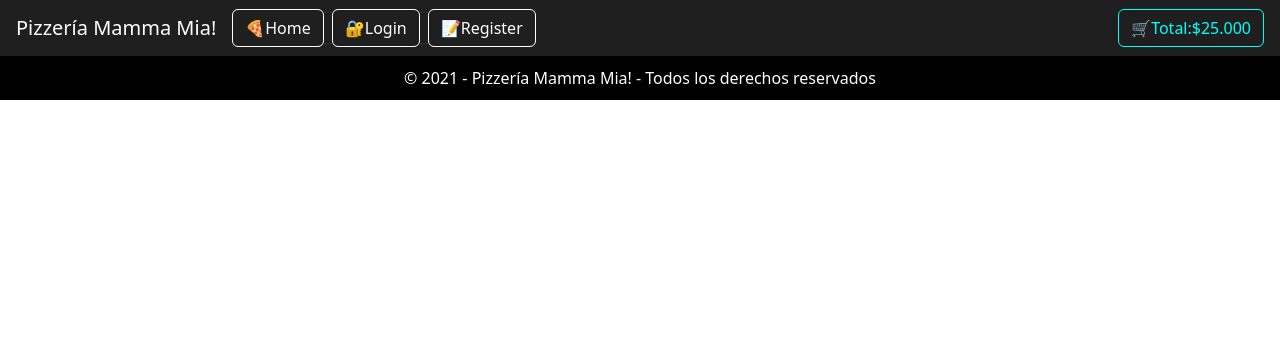
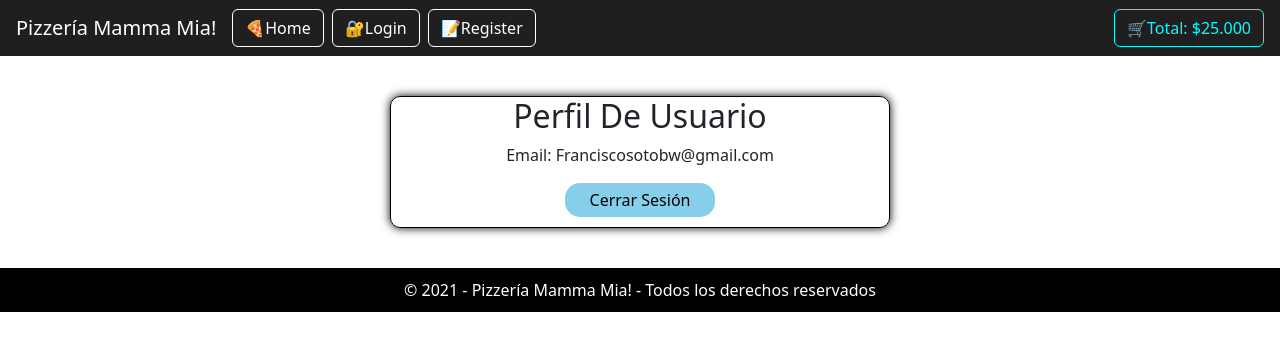
Before and after one commit to FranciBW/hito-1Pizzeria-Mamma-Mia, a React (Vite) app: page /profile in a window 1280 px wide. Shown: the top 350 px of the page. Built offline with nearby package versions, Linux system fonts and the light colour scheme; no server answers.

Commit message:
react-router implementado

```diff
--- a/package.json
+++ b/package.json
@@ -12,7 +12,8 @@
   "dependencies": {
     "bootstrap": "^5.3.6",
     "react": "^19.1.0",
-    "react-dom": "^19.1.0"
+    "react-dom": "^19.1.0",
+    "react-router-dom": "^7.6.3"
   },
   "devDependencies": {
     "@eslint/js": "^9.25.0",
--- a/src/App.jsx
+++ b/src/App.jsx
@@ -1,23 +1,30 @@
 import './App.css'
 import Navbar from './components/Navbar'
-import Home from './components/Home'
 import Footer from './components/Footer'
-import Register from './components/Register'
-import Login from './components/Login'
-import Cart from './components/Cart'
-import Pizza from './components/Pizza'
+import { Route, Routes } from 'react-router-dom'
+import HomePage from './views/HomePage'
+import RegisterPage from './views/RegisterPage'
+import LoginPage from './views/LoginPage'
+import CartPage from './views/CartPage'
+import PizzaPage from './views/PizzaPage'
+import ProfilePage from './views/ProfilePage'
+import NotFound from './views/NotFound'
 
 function App() {
 
   return (
     <>
-    <Navbar />
-    {/* <Home /> */}
-    {/* <Register/> */}
-    {/* <Login/> */}
-    {/* <Cart/> */}
-    <Pizza/>
-    <Footer />
+      <Navbar />
+      <Routes>
+        <Route path="/" element={<HomePage />} />
+        <Route path="/register" element={<RegisterPage />} />
+        <Route path="/login" element={<LoginPage />} />
+        <Route path="/cart" element={<CartPage />} />
+        <Route path="/pizza/p001" element={<PizzaPage />} />
+        <Route path="/profile" element={<ProfilePage />} />
+        <Route path="*" element={<NotFound />} />
+      </Routes>
+      <Footer />
     </>
   )
 }
--- a/src/components/Navbar.jsx
+++ b/src/components/Navbar.jsx
@@ -1,30 +1,43 @@
 import React from 'react'
+import { Link } from 'react-router-dom';
 
 const Navbar = () => {
   const total = 25000;
   const token = false;
   return (
     <nav className="navbar navbar-expand-lg px-3">
-      <a className="navbar-brand me-3" href="#">Pizzería Mamma Mia!</a>
+      <Link className="navbar-brand me-3" to="/">Pizzería Mamma Mia!</Link>
+
       <div className="d-flex">
-        <a href="#" className="btn btn-dark-custom me-2">
+        <Link to="/" className="btn btn-dark-custom me-2">
           <i className="bi bi-house-fill"></i> 🍕Home
-        </a>
+        </Link>
       </div>
-      {token ? (<a href="#" className="btn btn-dark-custom me-2">
-        <i className="bi bi-box-arrow-in-right"></i> 👤Profile
-      </a>) : (<a href="#" className="btn btn-dark-custom me-2">
-        <i className="bi bi-box-arrow-in-right"></i> 🔐Login
-      </a>)}
-      {token ? (<a href="#" className="btn btn-dark-custom me-2">
-        <i className="bi bi-pencil-square"></i> 🚪Logout
-      </a>) : (<a href="#" className="btn btn-dark-custom me-2">
-        <i className="bi bi-pencil-square"></i> 📝Register
-      </a>)}
+
+      {token ? (
+        <Link to="/profile" className="btn btn-dark-custom me-2">
+          <i className="bi bi-box-arrow-in-right"></i> 👤Profile
+        </Link>
+      ) : (
+        <Link to="/login" className="btn btn-dark-custom me-2">
+          <i className="bi bi-box-arrow-in-right"></i> 🔐Login
+        </Link>
+      )}
+
+      {token ? (
+        <button className="btn btn-dark-custom me-2">
+          <i className="bi bi-pencil-square"></i> 🚪Logout
+        </button>
+      ) : (
+        <Link to="/register" className="btn btn-dark-custom me-2">
+          <i className="bi bi-pencil-square"></i> 📝Register
+        </Link>
+      )}
+
       <div className="ms-auto">
-        <a href="#" className="btn btn-cart">
-          <i className="bi bi-cart-fill"></i> 🛒Total:${total.toLocaleString("es-CL")}
-        </a>
+        <Link to="/cart" className="btn btn-cart">
+          <i className="bi bi-cart-fill"></i> 🛒Total: ${total.toLocaleString("es-CL")}
+        </Link>
       </div>
     </nav>
   )
--- a/src/index.css
+++ b/src/index.css
@@ -67,6 +67,10 @@ button:focus-visible {
   }
 }
 */
+
+body{
+  margin: 0;
+}
 
 .navbar{
   background-color: #201f1f;
@@ -381,3 +385,27 @@ button:focus-visible {
 .pay-btn:hover {
   background-color: gray;
 }
+
+.profile-card{
+  max-width: 500px;
+  margin: 40px auto;
+  border: 1px solid black;
+  border-radius: 10px;
+  box-shadow: 0 0 10px rgba(0, 0, 0, 1);
+  text-align: center;
+}
+
+.profile-card button{
+  width: 30%;
+  margin: 10px auto;
+  padding: 5px;
+  background-color: skyblue;
+  border: none;
+  border-radius: 15px;
+  cursor: pointer;
+  display: block;
+}
+
+.profile-card button:hover{
+  background-color: aqua;
+}
--- a/src/main.jsx
+++ b/src/main.jsx
@@ -3,9 +3,12 @@ import { createRoot } from 'react-dom/client'
 import './index.css'
 import App from './App.jsx'
 import 'bootstrap/dist/css/bootstrap.min.css'
+import { BrowserRouter } from 'react-router-dom'
 
 createRoot(document.getElementById('root')).render(
   <StrictMode>
-    <App />
-  </StrictMode>,
+    <BrowserRouter>
+      <App />
+    </BrowserRouter>
+  </StrictMode>
 )
--- a/src/components/Cart.jsx
+++ b/src/views/CartPage.jsx
@@ -1,7 +1,7 @@
 import React, { useState } from 'react'
 import { pizzaCart } from '../data/pizzas'
 
-const Cart = () => {
+const CartPage = () => {
   const [cart, setCart] = useState(pizzaCart)
 
   const increase = (id) => {
@@ -55,4 +55,4 @@ const Cart = () => {
   )
 }
 
-export default Cart
+export default CartPage
--- a/src/components/Login.jsx
+++ b/src/views/LoginPage.jsx
@@ -1,6 +1,6 @@
 import React, { useState } from 'react'
 
-const Login = () => {
+const LoginPage = () => {
     const [email, setEmail] = useState("")
     const [password, setPassword] = useState("")
 
@@ -30,4 +30,4 @@ const Login = () => {
   )
 }
 
-export default Login
+export default LoginPage
--- /dev/null
+++ b/src/views/NotFound.jsx
@@ -0,0 +1,21 @@
+import React from 'react'
+import { Link } from 'react-router-dom'
+
+const NotFound = () => {
+  return (
+    <div className="d-flex flex-column justify-content-center align-items-center vh-100 text-center bg-light">
+      <h1 className="display-1 fw-bold text-danger">404</h1>
+      <p className="fs-3">
+        <span className="text-danger">¡Ups!</span> Página no encontrada.
+      </p>
+      <p className="lead">
+        La página que estás buscando no existe o fue movida.
+      </p>
+      <Link to="/" className="btn btn-dark mt-3">
+        <i className="bi bi-arrow-left-circle-fill"></i> Volver al inicio
+      </Link>
+    </div>
+  )
+}
+
+export default NotFound
--- a/src/components/Pizza.jsx
+++ b/src/views/PizzaPage.jsx
@@ -1,6 +1,6 @@
 import { useEffect, useState } from "react"
 
-const Pizza = () => {
+const PizzaPage = () => {
   const [pizza, setPizza] = useState("")
 
   useEffect(() => {
@@ -35,4 +35,4 @@ const Pizza = () => {
   )
 }
 
-export default Pizza
+export default PizzaPage
--- /dev/null
+++ b/src/views/ProfilePage.jsx
@@ -0,0 +1,13 @@
+import React from 'react'
+
+const ProfilePage = () => {
+  return (
+    <div className='profile-card'>
+        <h2>Perfil De Usuario</h2>
+        <p>Email: Franciscosotobw@gmail.com</p>
+        <button>Cerrar Sesión</button>
+    </div>
+  )
+}
+
+export default ProfilePage
--- a/src/components/Register.jsx
+++ b/src/views/RegisterPage.jsx
@@ -1,6 +1,6 @@
 import { useState } from 'react'
 
-const Register = () => {
+const RegisterPage = () => {
     const [email, setEmail] = useState("")
     const [password, setPassword] = useState("")
     const [confirmPassword, setConfirmPassword] = useState("")
@@ -36,4 +36,4 @@ const Register = () => {
     )
 }
 
-export default Register
+export default RegisterPage
```
Also changed, not shown: src/views/HomePage.jsx (renamed from src/components/Home.jsx, +5 -5 lines), 1 other file (tests, documents, lock files or other folders).
